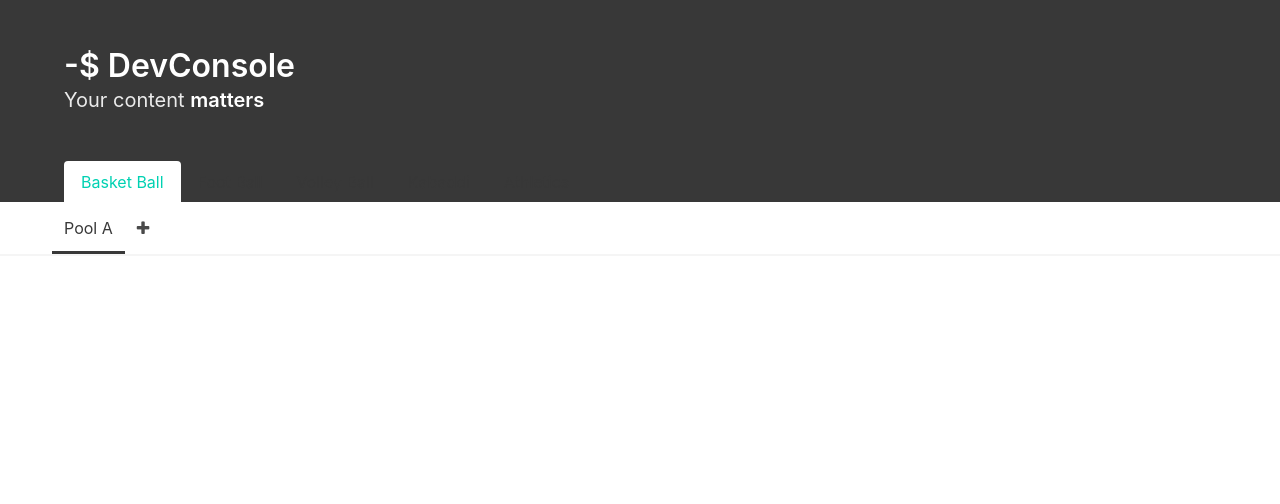
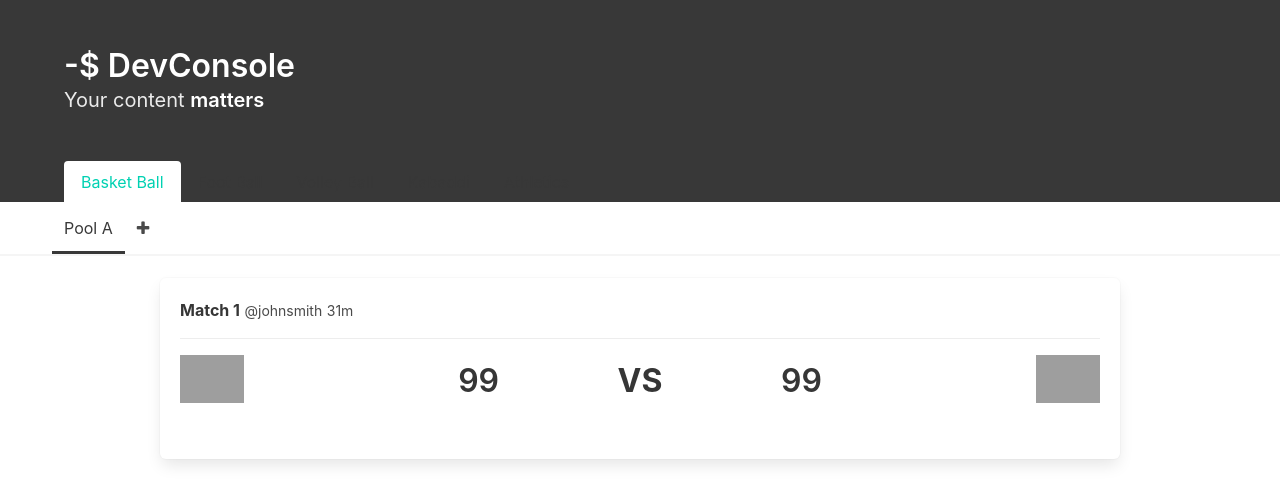
Before and after one commit to Z-Coders/KAP, a plain HTML site: page backend-web/landing.html in a window 1280 px wide. Drawn offline with nearby package versions, Linux system fonts and the light colour scheme; grey boxes are pictures that could not be loaded.

Commit message:
Added Card

```diff
--- a/backend-web/landing.css
+++ b/backend-web/landing.css
@@ -23,3 +23,30 @@
 .navbar-item .is-tab .hide{
   display: none;
 }
+
+.box{
+  margin: 0 auto;
+  margin-top: 1.5em;
+  max-width: 60em;
+}
+.content{
+  text-align: center;
+  position: relative;
+  bottom: 1.5em;
+
+}
+ h1{
+   text-align: center;
+   display: inline-block;
+   padding-top:
+ }
+
+ #home
+ {
+   padding-right: 15%;
+ }
+
+ #away
+ {
+   padding-left: 15%;
+ }
--- a/backend-web/landing.html
+++ b/backend-web/landing.html
@@ -50,6 +50,9 @@
     </div>
 
 </section>
+
+<!-- Pool Area -->
+
 <nav class="navbar has-shadow">
   <div class="container">
     <div class="navbar-brand">
@@ -58,6 +61,56 @@
     </div>
   </div>
 </nav>
+
+<!-- Match Atricles Recycler -->
+
+<div class="box">
+  <article class="media">
+        <p>
+          <strong>Match 1</strong> <small>@johnsmith</small> <small>31m</small>
+        </p>
+  </article>
+  <article class="media" id='match'>
+            <figure class="media-left">
+              <p class="image is-64x64"><img src="http://bulma.io/images/placeholders/128x128.png" alt="Image"></p>
+            </figure>
+            <div class="media-content">
+              <div class="content">
+                <h1 id='home'>99</h1>
+                <h1 id='XXX'><strong>VS</strong></h1>
+                <h1 id='away'>99</h1>
+              </div>
+            </div>
+            <figure class="media-right">
+              <p class="image is-64x64"><img src="http://bulma.io/images/placeholders/128x128.png" alt="Image"></p>
+            </figure>
+        </p>
+  </article>
+</div>
+
+<!-- Collapse Trial  -->
+
+<!-- <a class="menu-bar" data-toggle="collapse" href="#menu">
+            <span class="bars"></span>
+        </a>
+    	<div class="collapse menu" id="menu">
+            <ul class="list-inline">
+                <li><a href="#">Home</a></li>
+                <li><a href="#">About</a></li>
+                <li><a href="#">Services</a></li>
+                <li><a href="#">Works</a></li>
+                <li><a href="#">Contact</a></li>
+            </ul>
+    	</div>
+
+        <div class="container">
+            <div class="row">
+                <h2 class="text-center">Collapsible Menu</h2>
+            </div>
+        </div> -->
+
+<!-- Footer  -->
+
 <!--
    <footer id="footer">
       <div id="footer-inner">
```
